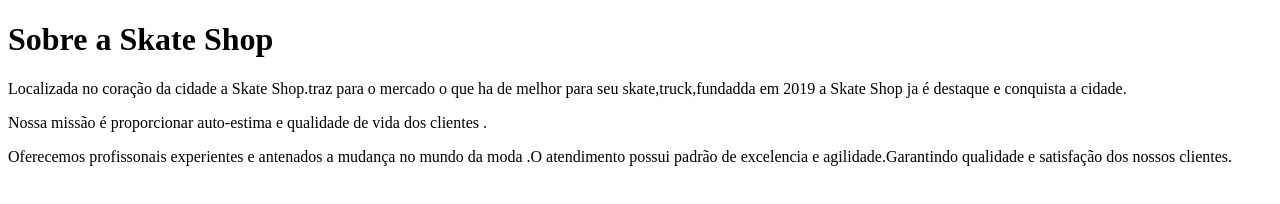
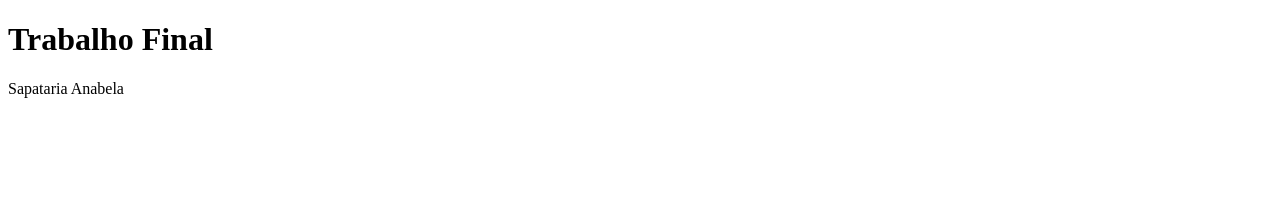
Before and after one commit to 27112007jr/pensamento-computacional, a plain HTML site: page index.html in a window 1280 px wide. Drawn offline with Linux system fonts and the light colour scheme.

Commit message:
index.htmi

```diff
--- a/index.html
+++ b/index.html
@@ -5,9 +5,9 @@
     <title></title>
   </head>
   <body>
-   <h1>Sobre a Skate Shop</h1>
-   <p>Localizada no coração da cidade a Skate Shop.traz para o mercado o que ha de melhor para seu skate,truck,fundadda em 2019 a Skate Shop ja é destaque e conquista a cidade. </p>
-   <p>Nossa missão é proporcionar auto-estima e qualidade de vida dos clientes .</p>
-   <p>Oferecemos profissonais experientes e antenados a mudança no mundo da moda .O atendimento possui padrão de excelencia e agilidade.Garantindo qualidade e satisfação dos nossos  clientes.</p>
+   <h1>Trabalho Final </h1>
+   <p>Sapataria Anabela</p>
+   <p></p>
+   <p></p>
   </body>
   </html>
```
